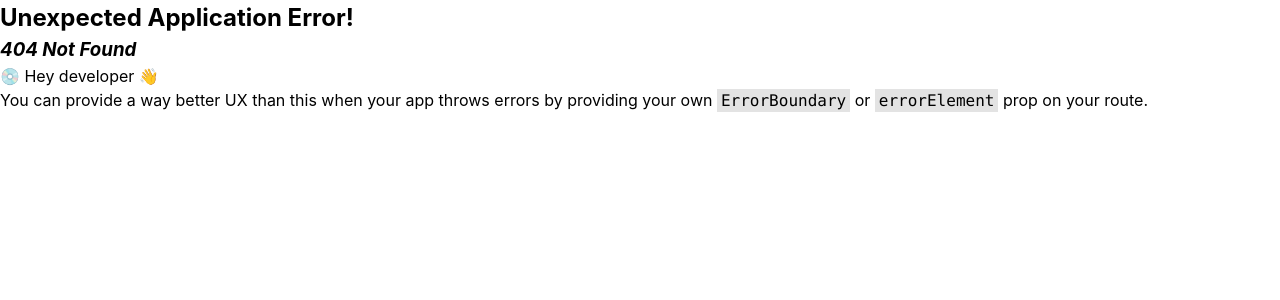
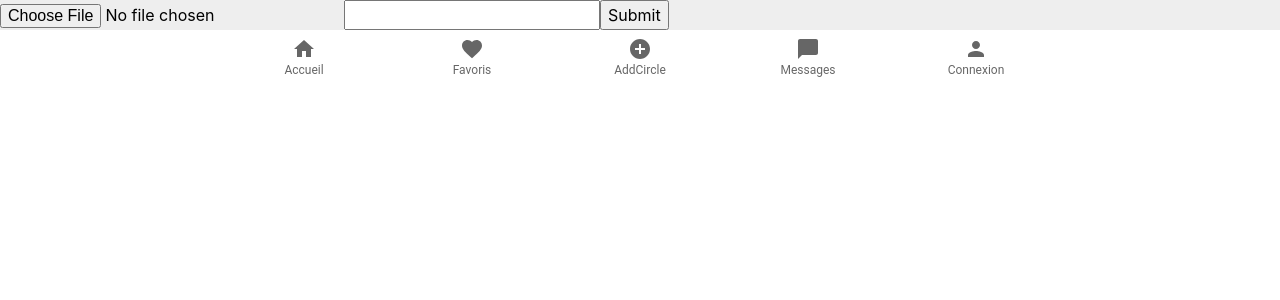
Before and after one commit to VinceBmmrt/projet-2-sensi-bd, a React (Vite) app: page /upload in a window 1280 px wide. Before the commit this address had no page. Shown: the top 300 px of the page. Built offline with nearby package versions, Linux system fonts and the light colour scheme.

Commit message:
test upload vers AWS

```diff
--- a/src/components/AddPostPage/AddPostPage.tsx
+++ b/src/components/AddPostPage/AddPostPage.tsx
@@ -12,6 +12,7 @@ import {
   Checkbox,
 } from '@mui/material';
 import { Add as AddIcon } from '@mui/icons-material';
+import axios from 'axios';
 
 type FormData = {
   title: string;
@@ -23,6 +24,27 @@ type FormData = {
   age: string;
   status: string;
 };
+
+async function postImage({ image, description }) {
+  const imgFormData = new FormData();
+
+  if (image) {
+    imgFormData.append('image', image);
+  }
+  imgFormData.append('description', description);
+
+  if (image) {
+    const result = await axios.post(
+      'http://localhost:3000/images',
+      imgFormData,
+      {
+        headers: { 'Content-Type': 'multipart/form-data' },
+      }
+    );
+    return result.data;
+  }
+  return null;
+}
 
 function AddPostPage() {
   const [formData, setFormData] = useState<FormData>({
@@ -73,9 +95,17 @@ function AddPostPage() {
     }));
   };
 
-  const handleSubmit = (event: FormEvent<HTMLFormElement>) => {
+  const handleSubmit = async (event: FormEvent<HTMLFormElement>) => {
     event.preventDefault();
     console.log('Form Data:', formData);
+    try {
+      const result = await postImage({ image: file, description });
+      const imageUrl = result.location; // Assurez-vous que 'location' est la clé retournée par votre serveur avec l'URL de l'image
+      setImages([imageUrl, ...images]);
+    } catch (error) {
+      console.error("Erreur lors de l'upload de l'image", error);
+      // Gérer l'erreur, par exemple en affichant un message à l'utilisateur
+    }
   };
 
   return (
--- /dev/null
+++ b/src/components/Upload/Upload.tsx
@@ -0,0 +1,66 @@
+import { useState } from 'react';
+import axios from 'axios';
+
+async function postImage({ image, description }) {
+  const formData = new FormData();
+
+  if (image) {
+    formData.append('image', image);
+  }
+  formData.append('description', description);
+
+  if (image) {
+    const result = await axios.post('http://localhost:3000/images', formData, {
+      headers: { 'Content-Type': 'multipart/form-data' },
+    });
+    return result.data;
+  }
+  return null;
+}
+
+function Upload() {
+  const [file, setFile] = useState();
+  const [description, setDescription] = useState('');
+  const [images, setImages] = useState([]);
+
+  const submit = async (event) => {
+    event.preventDefault();
+    try {
+      const result = await postImage({ image: file, description });
+      const imageUrl = result.location; // Assurez-vous que 'location' est la clé retournée par votre serveur avec l'URL de l'image
+      setImages([imageUrl, ...images]);
+    } catch (error) {
+      console.error("Erreur lors de l'upload de l'image", error);
+      // Gérer l'erreur, par exemple en affichant un message à l'utilisateur
+    }
+  };
+
+  const fileSelected = (event) => {
+    const newfile = event.target.files[0];
+    setFile(newfile);
+  };
+
+  return (
+    <div className="upload">
+      <form onSubmit={submit}>
+        <input onChange={fileSelected} type="file" accept="image/*" />
+        <input
+          value={description}
+          onChange={(e) => setDescription(e.target.value)}
+          type="text"
+        />
+        <button type="submit">Submit</button>
+      </form>
+
+      {/* {images.map((image) => (
+        <div key={image}>
+          <img src={image} alt="test" />
+        </div>
+      ))}
+
+      <img src="/images/3cb55d781958f28139506906392ec289" alt="lalala" /> */}
+    </div>
+  );
+}
+
+export default Upload;
--- a/src/routes.tsx
+++ b/src/routes.tsx
@@ -3,6 +3,7 @@ import App from './components/App/App';
 import Home from './components/Home/Home';
 import Login from './components/Login/Login';
 import AddPostPage from './components/AddPostPage/AddPostPage';
+import Upload from './components/Upload/Upload';
 
 // eslint-disable-next-line import/prefer-default-export
 export const router = createBrowserRouter([
@@ -24,6 +25,10 @@ export const router = createBrowserRouter([
         path: '/new-post',
         element: <AddPostPage />,
       },
+      {
+        path: '/upload',
+        element: <Upload />,
+      },
     ],
   },
 ]);
```
